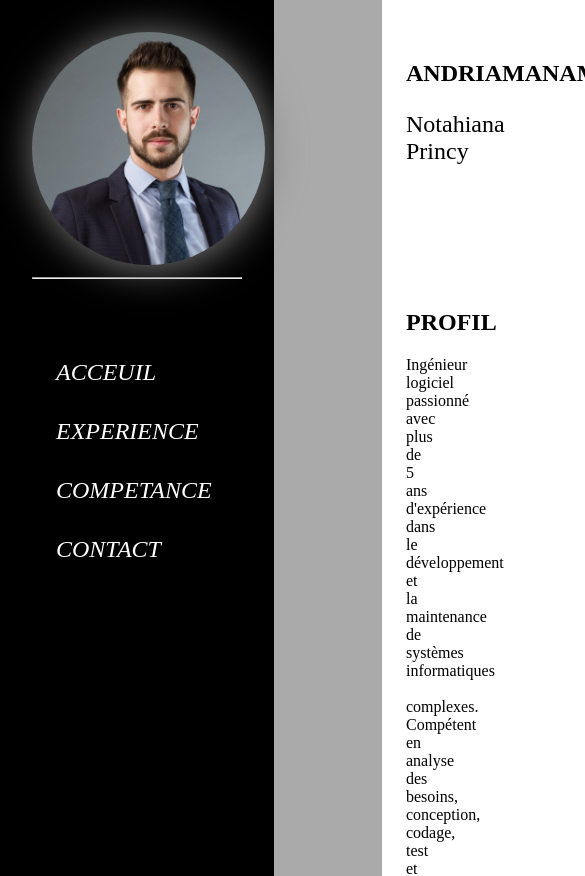
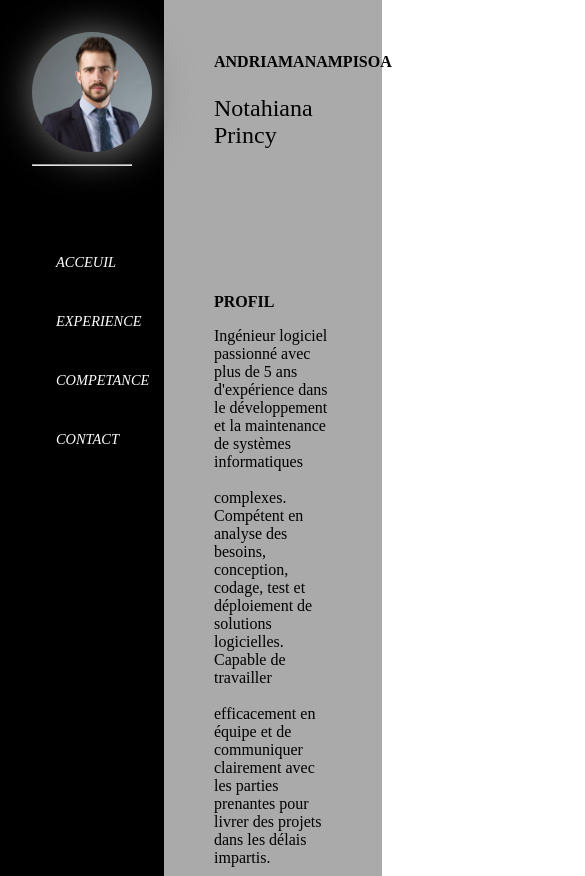
Before and after one commit to Princy1312/portfolio-sass, a plain HTML site: page index.html in a window 390 px wide. Shown: the top 876 px of the page, 585 px wide, since content can reach past the window. Drawn offline with Linux system fonts and the light colour scheme.

Commit message:
j'ai modifier qlq chose

```diff
--- a/index.html
+++ b/index.html
@@ -8,10 +8,10 @@
     <link rel="stylesheet" href="fontawesome/css/all.css">
 </head>
 <body>
-    <main>
+    <main class="container">
         <div class="left">
             <div class="bloc">
-               <img style="width: 233px" src="R.jpg" alt="">
+               <img  src="R.jpg" alt="">
                <hr>
               <div style="margin-top: 5rem;">
                <ul>
@@ -50,9 +50,9 @@
               </section>
               <section class="section5" id="CONTACT">
                <h1>CONTACT</h1>
-               <li><i style="color: blue;" class="fab fa-facebook"></i>PRIN CY</li>
-               <li><i style="color:red; "class="fas fa-envelope"></i>NOTAHIANA.PRINCY@GEMAIL.COM</li>
-               <li><i class="fas fa-phone"></i>034 40 007 39</li>
+               <p class="li"><i style="color: blue;" class="fab fa-facebook"></i> PRIN CY</p>
+               <p class="li"><i style="color:red; "class="fas fa-envelope"></i>NOTAHIANA.PRINCY@GEMAIL.COM</p>
+               <p class="li"><i class="fas fa-phone"></i>034 40 007 39</p>
 
               </section>
              </div>
--- a/styles/sass/bases.scss
+++ b/styles/sass/bases.scss
@@ -20,10 +20,17 @@ section{
     margin-top: -1rem;
     margin-bottom: -1rem;
     height: 102rem;
+@include responsive(400px){
+    margin-left: -12rem;
+}
+
 
     h1{
-        @include responsive(700px){
-    font-size: 1.5rem;
+        @include responsive(400px){
+    font-size: 1rem;
+
+
+
         }
     }
 }
--- a/styles/sass/bloc/contact.scss
+++ b/styles/sass/bloc/contact.scss
@@ -1,10 +1,10 @@
 .section5{
-   li{ @include responsive(700px){
+   li{ @include responsive(400px){
        font-size: 1rem;
 
     }
     i{
-        @include responsive(700px){
+        @include responsive(400px){
             font-size: 2rem;
 
         }
--- a/styles/sass/bloc/navigation.scss
+++ b/styles/sass/bloc/navigation.scss
@@ -6,8 +6,8 @@
     left: 0;
 
 position: fixed;
-@include responsive(700px){
-    height: 200vh;
-    width: 210px;
+@include responsive(400px){
+    height: 400vh;
+    width: 100px;
 }
 }
--- a/styles/sass/color.scss
+++ b/styles/sass/color.scss
@@ -11,7 +11,9 @@ $text-color: black;
 }
 .div2{
     background: $secandary-color;
+
     color: $text-color;
+
 
 }
 img{
--- a/styles/sass/globale.scss
+++ b/styles/sass/globale.scss
@@ -1,9 +1,16 @@
 img{
     border-radius: 120px;
-    @include responsive(700px){
+    width: 233px;
+    @include responsive(400px){
        border-radius: 120px;
-        width: 50px;
+        width: 120px;
         height: auto;
-        margin-right:1% ;
+        margin-right:1px;
 
     }}
+    .div2{
+        background: $secandary-color;
+        @include responsive(400px){
+
+        }
+    }
--- a/styles/sass/mixin.scss
+++ b/styles/sass/mixin.scss
@@ -1,27 +1,12 @@
 @mixin responsive ($width){
     @media screen  and (max-width: $width){
-        @if $width == 700px {
+        @if $width == 400px {
             @content;
         }
-        @if $width == 400px{
+        @if $width == 100px{
             @content;
         }
 
     }
-    @media screen  and (min-width: $width){
-        @if $width == 710px {
-            @content;
-        }
-        @if $width == 900px{
-            @content;
-        }
-   }
-   @media screen  and (min-width: $width){
-    @if $width == 910px {
-        @content;
-    }
-    @if $width == 1500px{
-        @content;
-    }
-  }
+
 }
--- a/styles/sass/typographie.scss
+++ b/styles/sass/typographie.scss
@@ -1,11 +1,15 @@
 a{
 text-decoration: none;
+@include responsive(400px){
+    font-size: 0.9rem;
+}
 
 }
 ul li{
 list-style: none;
 font-size: 1.5rem;
 font-style: italic;
+
 
 }
 section{
@@ -16,4 +20,16 @@ font-size: 2rem;
 p{
 font-size: 1rem;
 
+
 }
+
+i{
+@include responsive(400px){
+font-size: 1rem;
+}
+}
+.li{
+    @include responsive(400px){
+        font-size: 0.5rem;
+    }
+}
--- a/styles/sass/variable.scss
+++ b/styles/sass/variable.scss
@@ -1,2 +1,2 @@
 $tablette:992px;
-$mobile : 700px;
+$mobile : 400px;
```
Also changed, not shown: styles/css/style.css, 1 other file.
